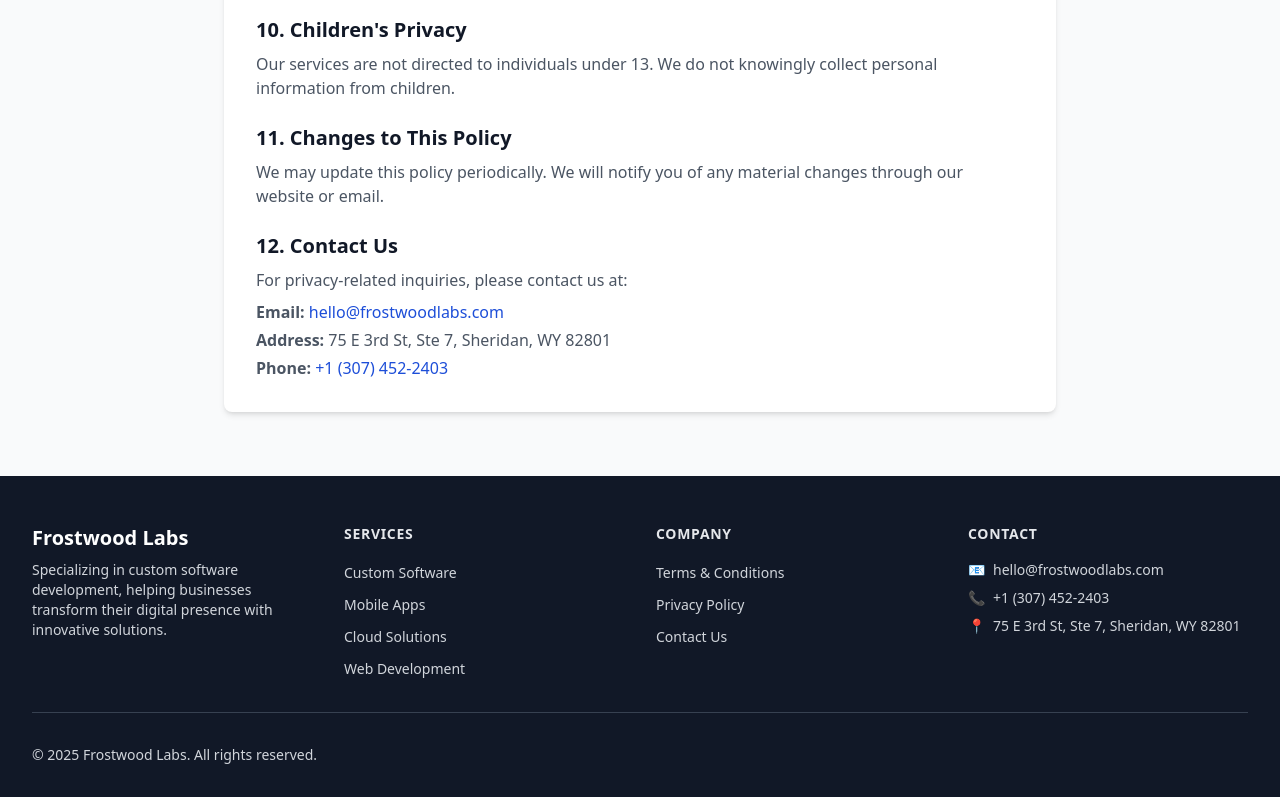
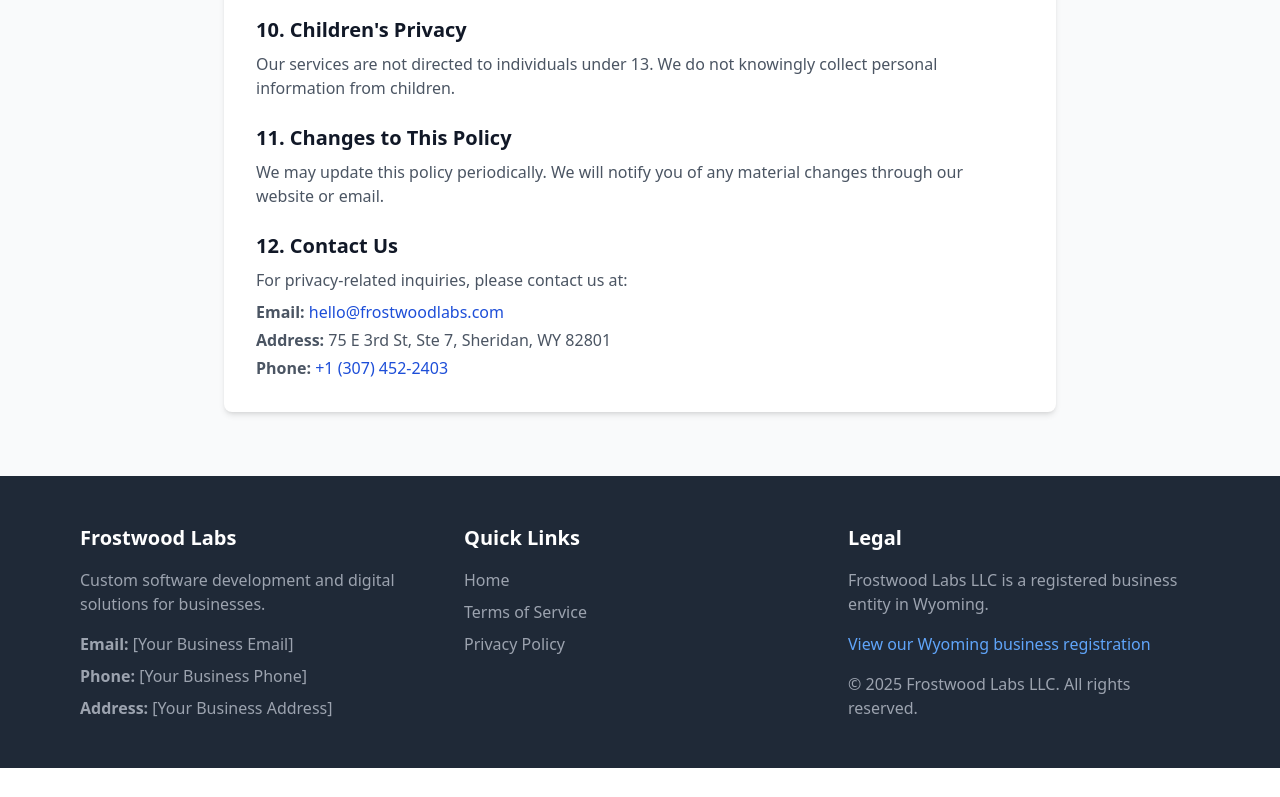
Before and after one commit to wladimir/frostwoodlabs, a React (Vite) app: page /privacy in a window 1280 px wide. Shown: the part 2000-2797 px from the top of the page. After the commit the page ends 2768 px from the top, so only its background shows below. Built offline with nearby package versions, Linux system fonts and the light colour scheme.

Commit message:
new look

```diff
--- a/src/components/Footer.tsx
+++ b/src/components/Footer.tsx
@@ -3,56 +3,70 @@
 
 const Footer: React.FC = () => {
   return (
-    <footer className="bg-gray-900 text-white">
-      <div className="max-w-7xl mx-auto py-12 px-4 sm:px-6 lg:px-8">
-        <div className="grid grid-cols-1 md:grid-cols-4 gap-8">
-          <div className="col-span-1 md:col-span-1">
-            <Link to="/" className="text-xl font-bold">Frostwood Labs</Link>
-            <p className="mt-2 text-gray-300 text-sm">
-              Specializing in custom software development, helping businesses transform their digital presence with innovative solutions.
+    <footer className="bg-gray-800 text-white">
+      <div className="max-w-6xl mx-auto px-4 py-12">
+        <div className="grid grid-cols-1 md:grid-cols-3 gap-8">
+          {/* Company Info */}
+          <div>
+            <h3 className="text-xl font-bold mb-4">Frostwood Labs</h3>
+            <p className="text-gray-400 mb-4">
+              Custom software development and digital solutions for businesses.
             </p>
+            <div className="space-y-2">
+              <p className="text-gray-400">
+                <strong>Email:</strong> [Your Business Email]
+              </p>
+              <p className="text-gray-400">
+                <strong>Phone:</strong> [Your Business Phone]
+              </p>
+              <p className="text-gray-400">
+                <strong>Address:</strong> [Your Business Address]
+              </p>
+            </div>
           </div>
 
+          {/* Quick Links */}
           <div>
-            <h3 className="text-sm font-semibold text-gray-200 uppercase tracking-wider">Services</h3>
-            <ul className="mt-4 space-y-2">
-              <li><a href="/#services" className="text-gray-300 hover:text-blue-400 text-sm">Custom Software</a></li>
-              <li><a href="/#services" className="text-gray-300 hover:text-blue-400 text-sm">Mobile Apps</a></li>
-              <li><a href="/#services" className="text-gray-300 hover:text-blue-400 text-sm">Cloud Solutions</a></li>
-              <li><a href="/#services" className="text-gray-300 hover:text-blue-400 text-sm">Web Development</a></li>
+            <h3 className="text-xl font-bold mb-4">Quick Links</h3>
+            <ul className="space-y-2">
+              <li>
+                <Link to="/" className="text-gray-400 hover:text-white">
+                  Home
+                </Link>
+              </li>
+              <li>
+                <Link to="/terms" className="text-gray-400 hover:text-white">
+                  Terms of Service
+                </Link>
+              </li>
+              <li>
+                <Link to="/privacy" className="text-gray-400 hover:text-white">
+                  Privacy Policy
+                </Link>
+              </li>
             </ul>
           </div>
 
+          {/* Legal */}
           <div>
-            <h3 className="text-sm font-semibold text-gray-200 uppercase tracking-wider">Company</h3>
-            <ul className="mt-4 space-y-2">
-              <li><Link to="/terms" className="text-gray-300 hover:text-blue-400 text-sm">Terms & Conditions</Link></li>
-              <li><Link to="/privacy" className="text-gray-300 hover:text-blue-400 text-sm">Privacy Policy</Link></li>
-              <li><a href="/#contact" className="text-gray-300 hover:text-blue-400 text-sm">Contact Us</a></li>
-            </ul>
+            <h3 className="text-xl font-bold mb-4">Legal</h3>
+            <p className="text-gray-400 mb-4">
+              Frostwood Labs LLC is a registered business entity in Wyoming.
+            </p>
+            <p className="text-gray-400 mb-4">
+              <a
+                href="https://wyobiz.wyo.gov/Business/FilingDetails.aspx?eFNum=196038014227126004245172030113091158227120026048"
+                target="_blank"
+                rel="noopener noreferrer"
+                className="text-blue-400 hover:text-blue-300"
+              >
+                View our Wyoming business registration
+              </a>
+            </p>
+            <p className="text-gray-400">
+              © {new Date().getFullYear()} Frostwood Labs LLC. All rights reserved.
+            </p>
           </div>
-
-          <div>
-            <h3 className="text-sm font-semibold text-gray-200 uppercase tracking-wider">Contact</h3>
-            <ul className="mt-4 space-y-2">
-              <li className="flex items-start">
-                <span className="text-gray-300 text-sm">📧</span>
-                <a href="mailto:hello@frostwoodlabs.com" className="ml-2 text-gray-300 hover:text-white text-sm">hello@frostwoodlabs.com</a>
-              </li>
-              <li className="flex items-start">
-                <span className="text-gray-300 text-sm">📞</span>
-                <a href="tel:+13074522403" className="ml-2 text-gray-300 hover:text-white text-sm">+1 (307) 452-2403</a>
-              </li>
-              <li className="flex items-start">
-                <span className="text-gray-300 text-sm">📍</span>
-                <span className="ml-2 text-gray-300 text-sm">75 E 3rd St, Ste 7, Sheridan, WY 82801</span>
-              </li>
-            </ul>
-          </div>
-        </div>
-
-        <div className="mt-8 pt-8 border-t border-gray-700">
-          <p className="text-gray-300 text-sm">© 2025 Frostwood Labs. All rights reserved.</p>
         </div>
       </div>
     </footer>
--- a/src/components/Navbar.tsx
+++ b/src/components/Navbar.tsx
@@ -42,21 +42,26 @@
 
           <div className="hidden md:block">
             <div className="ml-10 flex items-center space-x-4">
-              {navItems.map((item) => (
-                <Link
-                  key={item.label}
-                  to={item.href}
-                  className={`px-3 py-2 rounded-md text-sm font-medium transition-colors
-                    ${scrolled ? 'text-gray-700 hover:text-blue-400' : 'text-gray-700 hover:text-blue-400'}`}
-                >
-                  {item.label}
-                </Link>
-              ))}
               <Link
-                to="/#contact"
-                className="ml-4 px-4 py-2 rounded-md text-sm font-medium bg-blue-400 text-white hover:bg-blue-500 transition-colors"
+                to="/"
+                className={`px-3 py-2 rounded-md text-sm font-medium transition-colors
+                  ${scrolled ? 'text-gray-700 hover:text-blue-400' : 'text-gray-700 hover:text-blue-400'}`}
               >
-                Get Started
+                Home
+              </Link>
+              <Link
+                to="/terms"
+                className={`px-3 py-2 rounded-md text-sm font-medium transition-colors
+                  ${scrolled ? 'text-gray-700 hover:text-blue-400' : 'text-gray-700 hover:text-blue-400'}`}
+              >
+                Terms
+              </Link>
+              <Link
+                to="/privacy"
+                className={`px-3 py-2 rounded-md text-sm font-medium transition-colors
+                  ${scrolled ? 'text-gray-700 hover:text-blue-400' : 'text-gray-700 hover:text-blue-400'}`}
+              >
+                Privacy
               </Link>
             </div>
           </div>
--- a/vite.config.ts
+++ b/vite.config.ts
@@ -4,7 +4,14 @@
 // https://vitejs.dev/config/
 export default defineConfig({
   plugins: [react()],
-  optimizeDeps: {
-    exclude: ['lucide-react'],
+  server: {
+    historyApiFallback: true,
+  },
+  build: {
+    rollupOptions: {
+      output: {
+        manualChunks: undefined,
+      },
+    },
   },
 });
```
Also changed, not shown: package.json (+16 -20 lines), server.js (added, +21 -0 lines), 1 other file (tests, documents, lock files or other folders).
